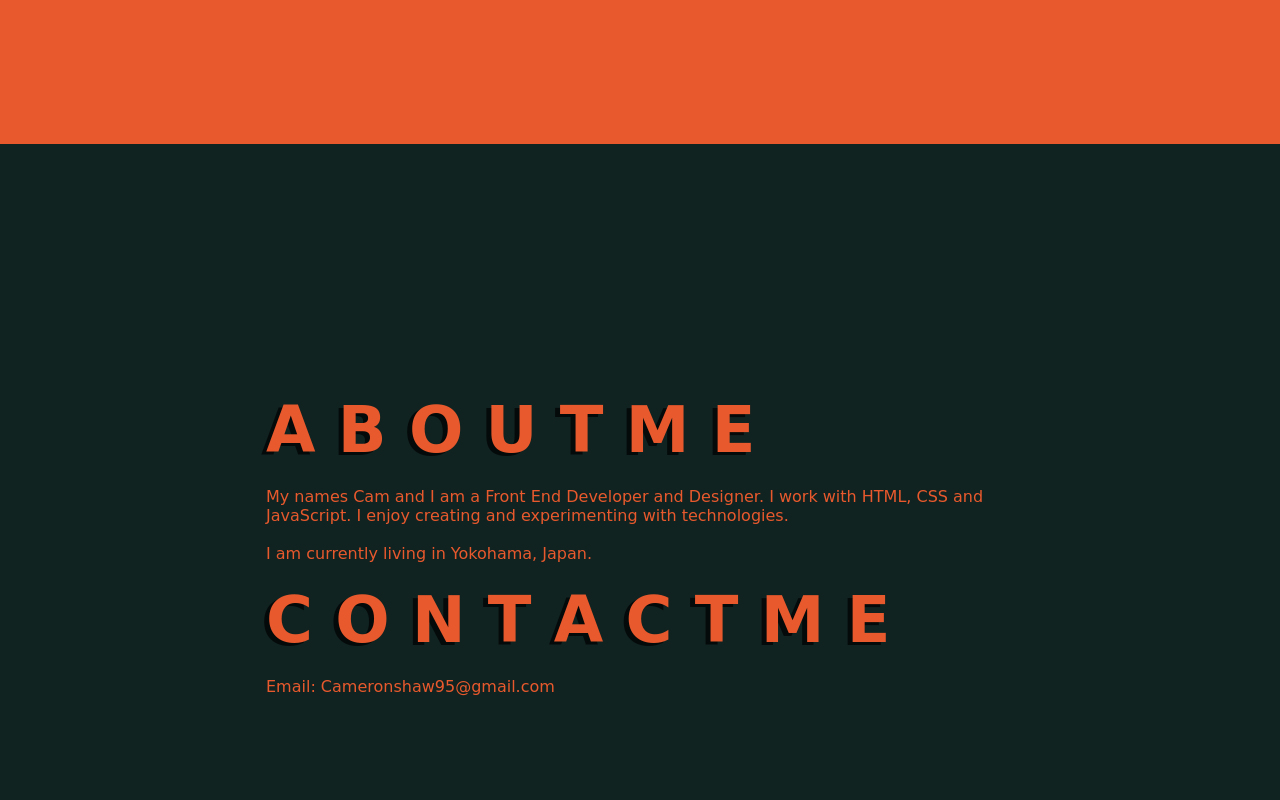
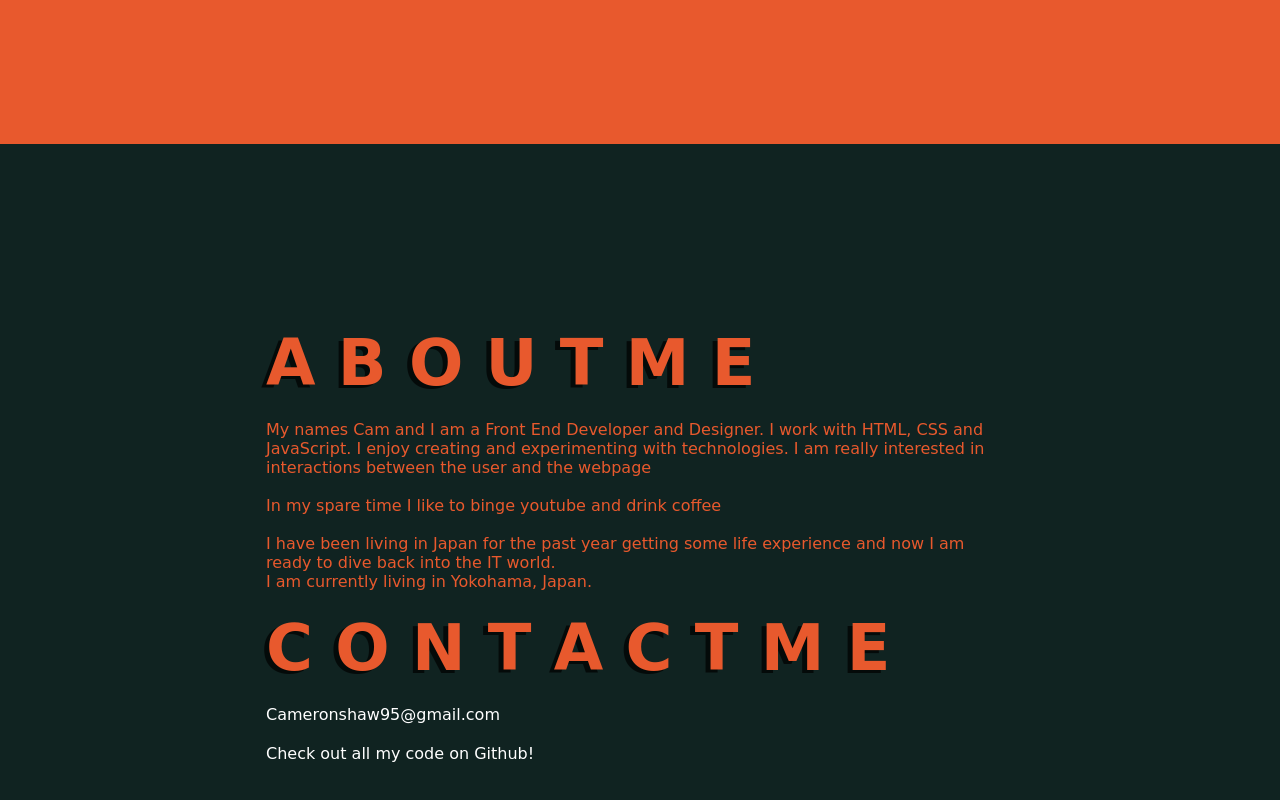
Before and after one commit to camshaw11/portfolioV2, a plain HTML site: page index.html in a window 1280 px wide. Shown: the part 4656-5456 px from the top of the page. Drawn offline with nearby package versions, Linux system fonts and the light colour scheme; a web font is replaced by a local one.

Commit message:
contact info

```diff
--- a/index.html
+++ b/index.html
@@ -106,9 +106,10 @@
 			<!-- <img src="img/creo_laptop.png" alt="creo_laptop"> -->
 			<div class="text-box" id="about-text-box">
 				<h3 class="title">A B O U T  M E</h3>
-				<p class="project-information grey-bg">My names Cam and I am a Front End Developer and Designer. I work with HTML, CSS and JavaScript. I enjoy creating and experimenting with technologies.<br><br>I am currently living in Yokohama, Japan. </p>
+				<p class="project-information grey-bg">My names Cam and I am a Front End Developer and Designer. I work with HTML, CSS and JavaScript. I enjoy creating and experimenting with technologies. I am really interested in interactions between the user and the webpage<br><br>In my spare time I like to binge youtube and drink coffee <br><br> I have been living in Japan for the past year getting some life experience and now I am ready to dive back into the IT world. <br>I am currently living in Yokohama, Japan. </p>
 				<h3 class="title">C O N T A C T   M E</h3>
-				<p id="contact">Email: Cameronshaw95@gmail.com</p>
+				<p class="contact">Cameronshaw95@gmail.com</p>
+				<p class="contact">Check out all my code on Github!</p>
 
 			</div>
 		</section>
@@ -131,11 +132,3 @@
 
 </body>
 </html>
-
-
-<!--
-			<svg width="600" height="600" viewBox="0 0 600 600" xmlns="http://www.w3.org/2000/svg">
-  			<g transform="translate(300,300)">
-    		<path d="M109.6,-108.2C153.5,-93.6,208.7,-70.1,224.7,-31.9C240.6,6.3,217.3,59.2,189.2,110.6C161.1,162.1,128.3,212.1,83.1,228.7C38,245.3,-19.5,228.3,-75.1,207.6C-130.7,186.8,-184.4,162.1,-200.5,121.8C-216.5,81.5,-194.9,25.5,-187.2,-35.5C-179.4,-96.5,-185.5,-162.4,-156.6,-179.6C-127.7,-196.9,-63.9,-165.4,-15.5,-146.9C32.8,-128.4,65.6,-122.8,109.6,-108.2Z" fill="#E8592D" />
-  			</g>
-			</svg> -->
--- a/style.css
+++ b/style.css
@@ -222,9 +222,9 @@ h3 {
 	/*background-color: var(--dark-color);*/
 }
 
-#contact {
+.contact {
 	font-family: var(--main-font);
-	color: var(--orange);
+	color: white;
 	font-size: 1em;
 	padding: 10px;
 }
```
